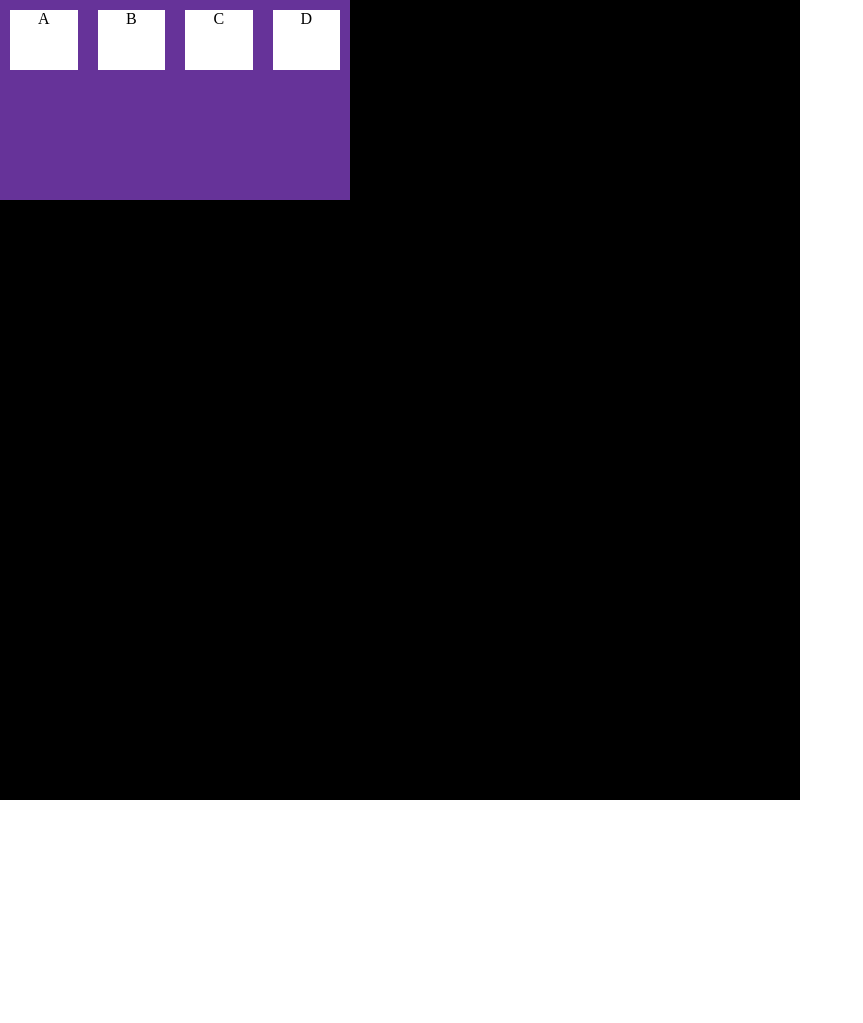
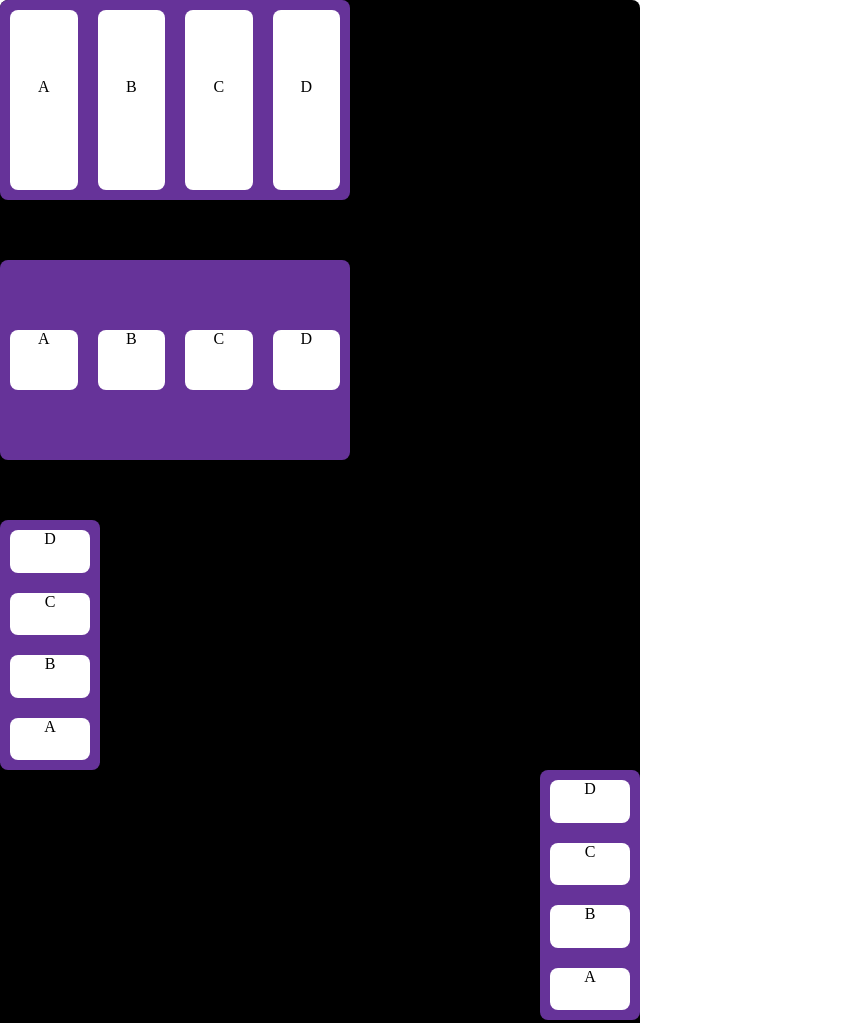
Before and after one commit to lucasmhilario/tt-css-js-pro, a plain HTML site: page aula03/exercicio_fixacao/index.html in a window 1280 px wide. Shown: the top 1023 px of the page, without its empty margins (0-863 px from the left). Before the commit the page ends 800 px from the top, so only its background shows below. Drawn offline with Linux system fonts and the light colour scheme.

Commit message:
exercicio de fixação

```diff
--- a/aula03/exercicio_fixacao/css/style.css
+++ b/aula03/exercicio_fixacao/css/style.css
@@ -1,34 +1,105 @@
 * {
   margin: 0;
   padding: 0;
+  border-radius: 8px;
 }
 
 main {
   background: #000;
-  width: 100vh;
-  height: 100vh;
+  width: 50%;
+  height: 400vh;
 }
 
 p{
   color: rgb(0, 0, 0);
+  text-align: center;
+
 }
 
+hr {
+  border: 30px solid black;
+}
+
+.paragrafo1,
+.paragrafo2,
+.paragrafo3,
+.paragrafo4 {
+  margin-top: 100%;
+}
 .exemplo1 {
   width: 350px;
   height: 200px;
   background: rebeccapurple;
-  text-align: center;
   display: flex;
-  flex-wrap: nowrap;
+  justify-content: center;
+  align-items: stretch;
 }
 
-.box1,
-.box2,
-.box3,
-.box4 {
+.box1-exemplo1,
+.box2-exemplo1,
+.box3-exemplo1,
+.box4-exemplo1 {
+  width: 80px;
+  background: #fff;
+  margin: 10px;
+}
+
+/* ============================================== */
+
+.exemplo2 {
+  width: 350px;
+  height: 200px;
+  background: rebeccapurple;
+  display: flex;
+  justify-content: center;
+  align-items: center;
+}
+
+.box1-exemplo2,
+.box2-exemplo2,
+.box3-exemplo2,
+.box4-exemplo2 {
   width: 80px;
   height: 60px;
   background: #fff;
-  margin: 10px 10px;
+  margin: 10px;
+}
 
+/* ============================================== */
+
+.exemplo3 {
+  width: 100px;
+  height: 250px;
+  background: rebeccapurple;
+  display: flex;
+  flex-direction: column-reverse;
 }
+
+.box1-exemplo3,
+.box2-exemplo3,
+.box3-exemplo3,
+.box4-exemplo3 {
+  width: 80px;
+  height: 60px;
+  background: #fff;
+  margin: 10px;
+}
+
+.exemplo3-1 {
+  width: 100px;
+  height: 250px;
+  background: rebeccapurple;
+  display: flex;
+  flex-direction: column-reverse;
+  float: right;
+}
+
+.box1-exemplo3-1,
+.box2-exemplo3-1,
+.box3-exemplo3-1,
+.box4-exemplo3-1 {
+  width: 80px;
+  height: 60px;
+  background: #fff;
+  margin: 10px;
+}
--- a/aula03/exercicio_fixacao/index.html
+++ b/aula03/exercicio_fixacao/index.html
@@ -10,19 +10,69 @@
 <body>
   <main>
     <div class="exemplo1">
-      <div class="box1">
+      <div class="box1-exemplo1">
+        <p class="paragrafo1">A</p>
+      </div>
+      <div class="box2-exemplo1">
+        <p class="paragrafo2">B</p>
+      </div>
+      <div class="box3-exemplo1">
+        <p class="paragrafo3">C</p>
+      </div>
+      <div class="box4-exemplo1">
+        <p class="paragrafo4">D</p>
+      </div>
+    </div>
+
+    <hr>
+    <div class="exemplo2">
+      <div class="box1-exemplo2">
         <p>A</p>
       </div>
-      <div class="box2">
+      <div class="box2-exemplo2">
         <p>B</p>
       </div>
-      <div class="box3">
+      <div class="box3-exemplo2">
         <p>C</p>
       </div>
-      <div class="box4">
+      <div class="box4-exemplo2">
         <p>D</p>
       </div>
     </div>
+
+    <hr>
+    <div class="exemplo3">
+      <div class="box1-exemplo3">
+        <p>A</p>
+      </div>
+      <div class="box2-exemplo3">
+        <p>B</p>
+      </div>
+      <div class="box3-exemplo3">
+        <p>C</p>
+      </div>
+      <div class="box4-exemplo3">
+        <p>D</p>
+      </div>
+    </div>
+    <div class="exemplo3-1">
+      <div class="box1-exemplo3-1">
+        <p>A</p>
+      </div>
+      <div class="box2-exemplo3-1">
+        <p>B</p>
+      </div>
+      <div class="box3-exemplo3-1">
+        <p>C</p>
+      </div>
+      <div class="box4-exemplo3-1">
+        <p>D</p>
+      </div>
+    </div>
+    <hr>
+
+
+
   </main>
 
 </body>
```
